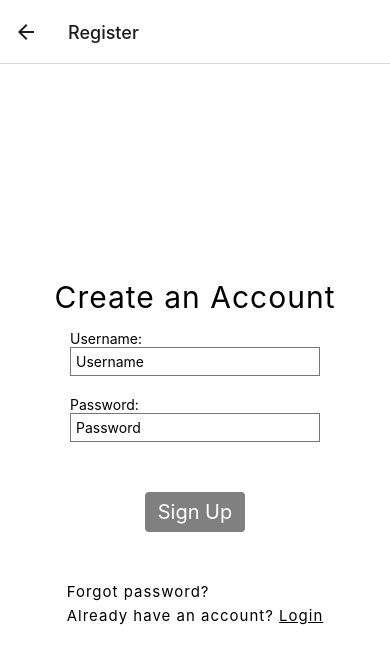
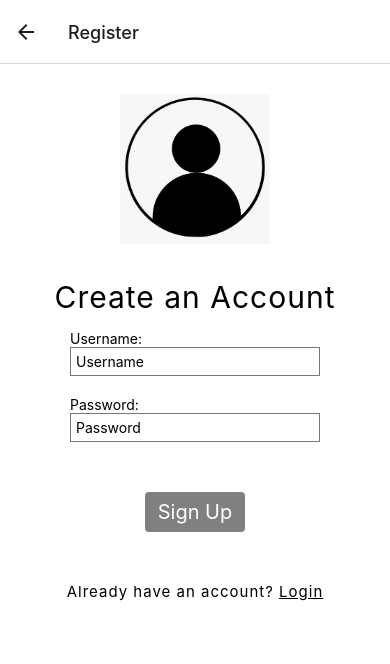
Before and after one commit to oisinegan/Major-Group-Project, a React Native app in the folder JobHireApp/: screen /Register in a window 390 px wide. Shown: the top 664 px of the page. Built offline with nearby package versions, Linux system fonts and the light colour scheme.

Commit message:
Fixed image paths

```diff
--- a/JobHireApp/app/screens/Login.js
+++ b/JobHireApp/app/screens/Login.js
@@ -8,8 +8,8 @@ function LoginScreen({ navigation }) {
 
  <View style={styles.image}>
 <Image style={{width: 150, height: 150, margin: 20}}
-//change path to yours for picture
-source={require("C:/Users/joela/Documents/GitHub/Major-Group-Project/JobHireApp/app/assets/login_symbol.png")}/>
+
+source={require("../assets/login_symbol.png")}/>
 </View>
 
 <View style={styles.title}>
--- a/JobHireApp/app/screens/Register.js
+++ b/JobHireApp/app/screens/Register.js
@@ -8,8 +8,8 @@ function RegisterScreen({ navigation }) {
 
  <View style={styles.image}>
 <Image style={{width: 150, height: 150, margin: 20}}
-//Change path to your directory for image
-source={require("C:/Users/joela/Documents/GitHub/Major-Group-Project/JobHireApp/app/assets/login_symbol.png")}/>
+
+source={require("../assets/login_symbol.png")}/>
 </View>
 
 <View style={styles.title}>
@@ -38,7 +38,6 @@ source={require("C:/Users/joela/Documents/GitHub/Major-Group-Project/JobHireApp/
 
 
 <View style={styles.footer}>
-<Text style={{fontSize:15, marginBottom: 5}}>Forgot password?</Text>
 <Text style={{fontSize:15}}>Already have an account? <Text style={{textDecorationLine: 'underline'}}  onPress={() => navigation.navigate('Login')}>Login</Text></Text>
 </View>
 
```
